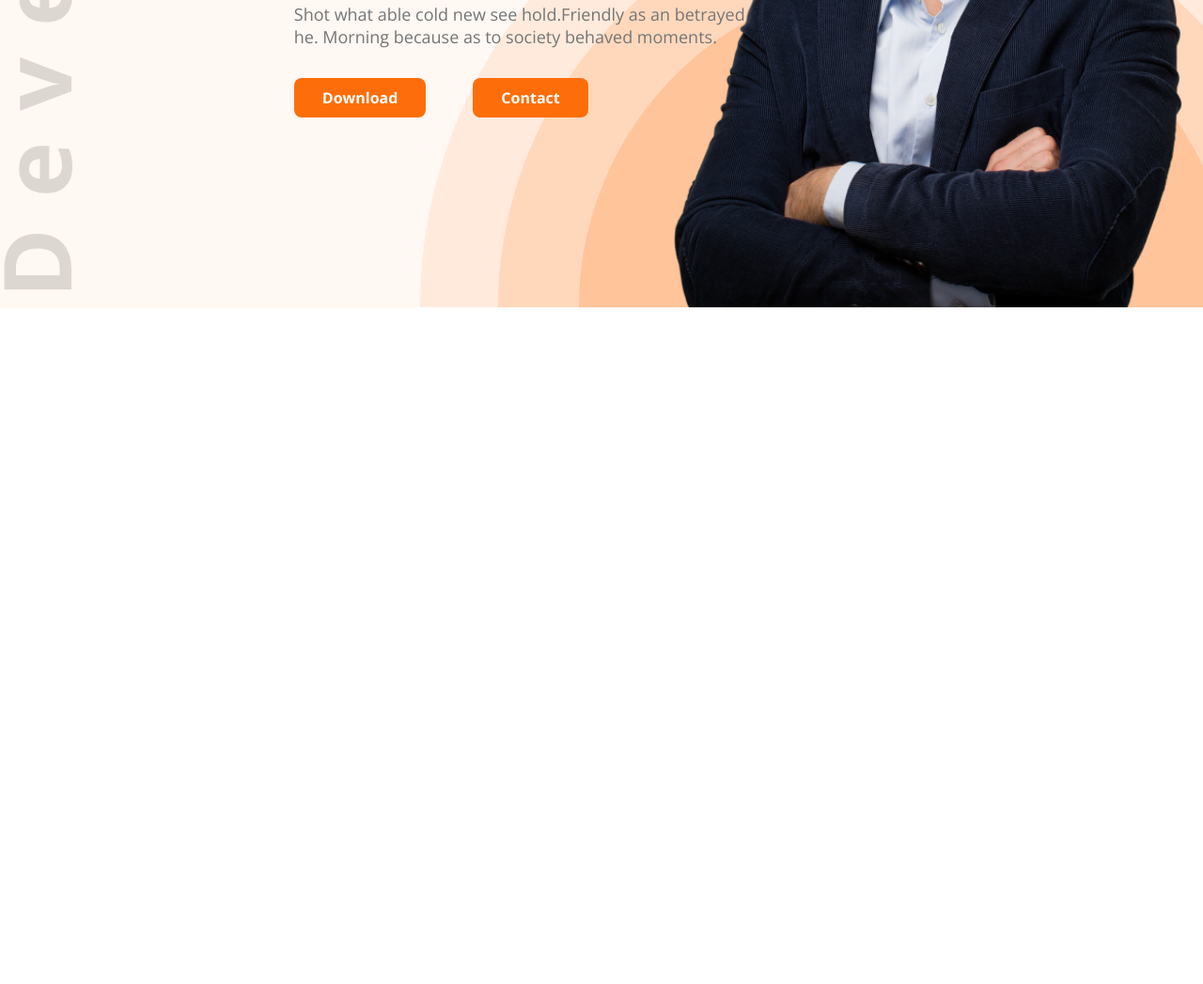
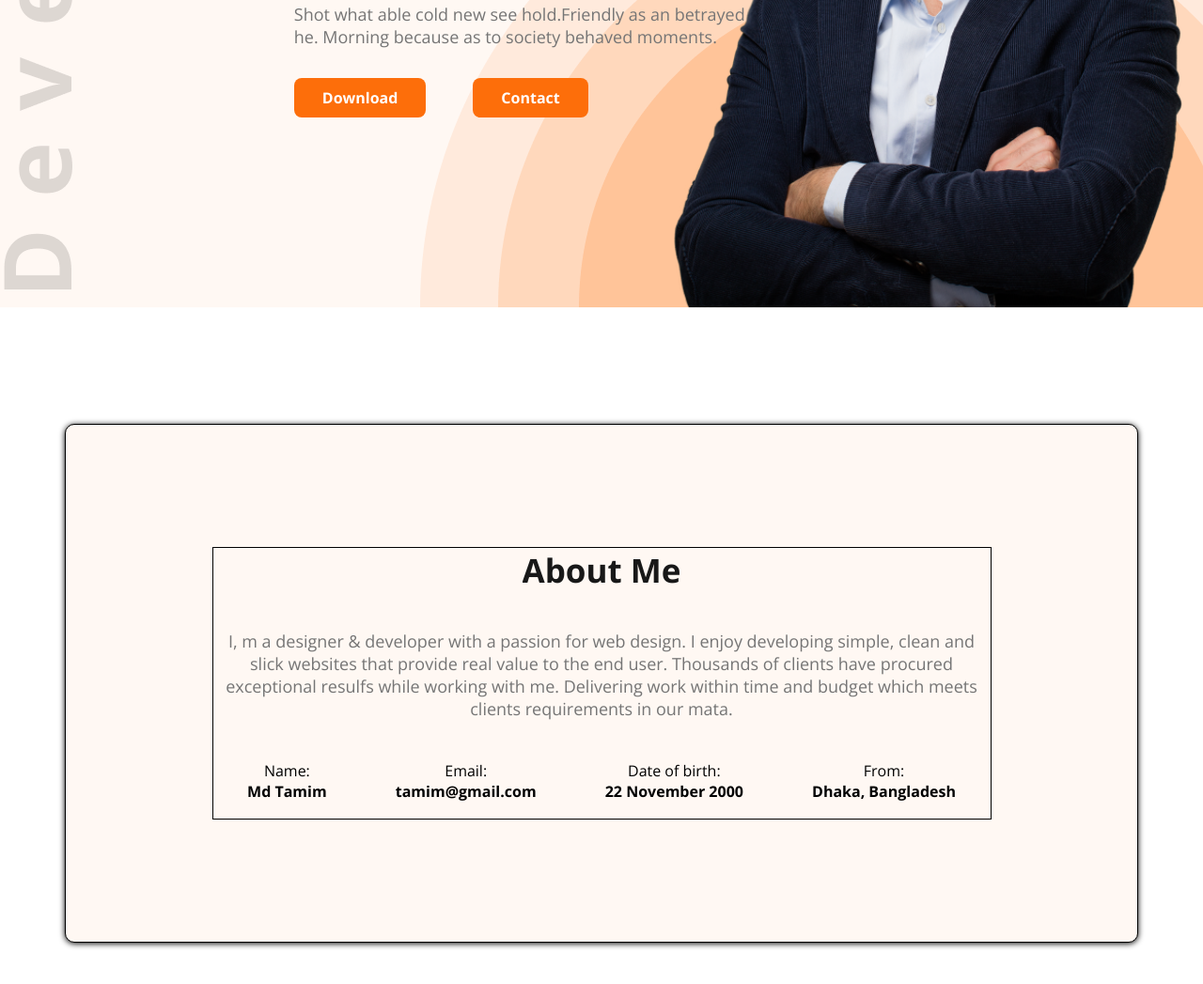
Before and after one commit to mdtamimjd/copy-portfolio, a plain HTML site: page index.html in a window 1280 px wide. Shown: the part 473-1520 px from the top of the page at 94% size. Before the commit the page ends 800 px from the top, so only its background shows below. Drawn offline with nearby package versions, Linux system fonts and the light colour scheme.

Commit message:
about page added

```diff
--- a/index.html
+++ b/index.html
@@ -31,6 +31,35 @@
         </div>
       </section>
     </header>
+    <main>
+      <section class="about">
+        <div class="box">
+          <div class="content_box">
+            <h2>About Me</h2>
+            <p>I, m a designer & developer with a passion for web design. I enjoy developing simple, clean and slick websites that provide real value to the end user. Thousands of clients have procured exceptional resulfs while working with me. Delivering work within time and budget which meets clients requirements in our mata.</p>
+            <div class="items">
+              <div class="items1">
+                <p>Name:</p>
+                <h4>Md Tamim</h4>
+              </div>
+              <div class="items2">
+                <p>Email:</p>
+                <h4>tamim@gmail.com</h4>
+              </div>
+              <div class="items3">
+                <p>Date of birth:</p>
+                <h4>22 November 2000</h4>
+              </div>
+              <div class="items4">
+                <p>From:</p>
+                <h4>Dhaka, Bangladesh</h4>
+              </div>
+            </div>
+          </div>
+        </div>
+      </section>
+    </main>
+    <main></main>
     <footer></footer>
   </body>
 </html>
--- a/styles/index.css
+++ b/styles/index.css
@@ -126,3 +126,54 @@ nav li a{
     bottom: 0;
     right: 0;
 }
+
+
+/* about design page */
+
+
+.about{
+    width: 100vw;
+    height: 100vh;
+    display: flex;
+    justify-content: center;
+    align-items: center;
+}
+.box{
+    width: 1140px;
+    height: 550px;
+    border: 1px solid #000;
+    background-color: #FFF8F3;
+    display: flex;
+    justify-content: center;
+    align-items: center;
+    box-shadow: 0px 1px 6px black;
+    border-radius: 10px;
+}
+.content_box{
+    width: 827px;
+    height: 288px;
+    border: 1px solid black;
+    text-align: center;
+    display: flex;
+    flex-direction: column;
+    justify-content: space-between;
+    align-items: center;
+    row-gap: 40px;
+
+}
+.content_box>h2{
+    color: #181818;
+    font-size: 35px;
+    font-weight: bold;
+}
+.content_box>p{
+    color: #757575;
+    font-size: 18px;
+}
+.content_box>.items{
+    width: 100%;
+    height: 60px;
+    margin: auto;
+    display: flex;
+    justify-content: space-around;
+}
```
